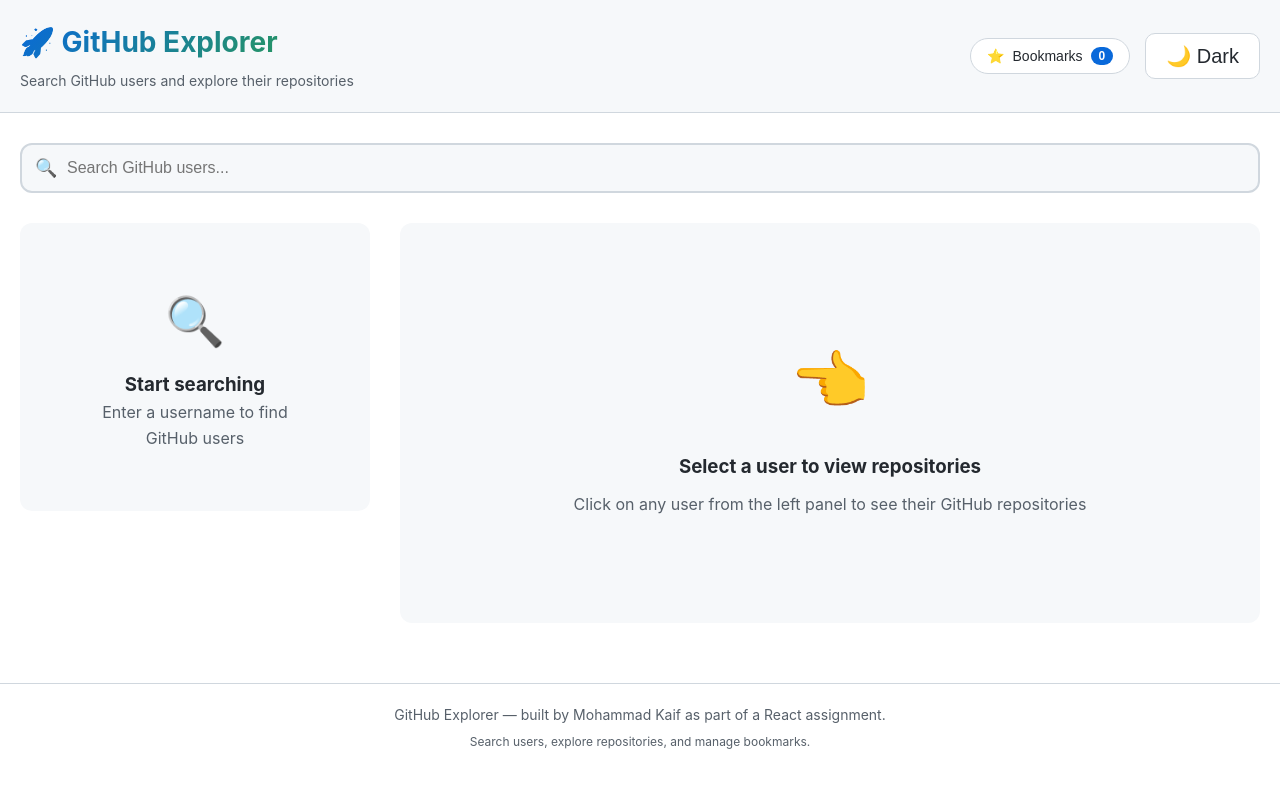
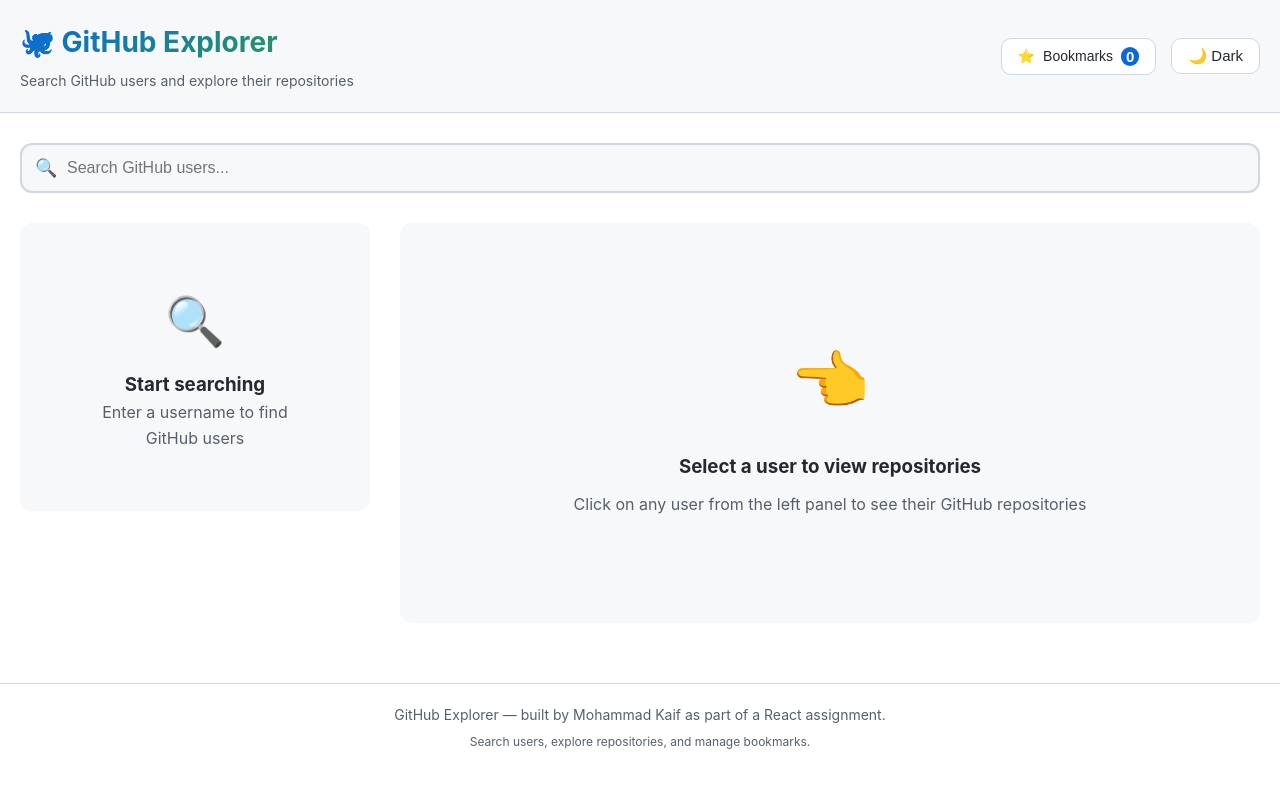
Before and after one commit to kaif8077/github-explorer, a React (Vite) app in the folder github-explorer/: page / in a window 1280 px wide. Shown: the top 788 px of the page. Built offline with nearby package versions, Linux system fonts and the light colour scheme; the HTML template or start-up script is replaced by a standard one.

Commit message:
update  on home page

```diff
--- a/github-explorer/src/pages/Home.jsx
+++ b/github-explorer/src/pages/Home.jsx
@@ -192,7 +192,7 @@
                                 backgroundClip: 'text',
                                 marginBottom: '5px'
                             }}>
-                                🚀 GitHub Explorer
+                                🐙 GitHub Explorer
                             </h1>
                             <p style={{ color: 'var(--text-secondary)', fontSize: '14px' }}>
                                 Search GitHub users and explore their repositories
@@ -211,7 +211,7 @@
                                     padding: '8px 16px',
                                     background: showBookmarks ? 'var(--accent-blue)' : 'var(--bg-card)',
                                     border: `1px solid var(--border-color)`,
-                                    borderRadius: '20px',
+                                    borderRadius: '10px',
                                     color: showBookmarks ? 'white' : 'var(--text-primary)',
                                     cursor: 'pointer',
                                     fontSize: '14px',
@@ -226,9 +226,9 @@
                                 <span style={{
                                     background: showBookmarks ? 'white' : 'var(--accent-blue)',
                                     color: showBookmarks ? 'var(--accent-blue)' : 'white',
-                                    padding: '2px 8px',
-                                    borderRadius: '12px',
-                                    fontSize: '12px',
+                                    padding: '1px 5px',
+                                    borderRadius: '10px',
+                                    fontSize: '15px',
                                     fontWeight: 'bold'
                                 }}>
                                     {bookmarkedCount}
@@ -238,13 +238,13 @@
                             <button
                                 onClick={() => setIsDarkMode(!isDarkMode)}
                                 style={{
-                                    padding: '10px 20px',
+                                    padding: '8px 16px',
                                     background: 'var(--bg-card)',
                                     border: `1px solid var(--border-color)`,
                                     borderRadius: '10px',
                                     color: 'var(--text-primary)',
                                     cursor: 'pointer',
-                                    fontSize: '20px',
+                                    fontSize: '15px',
                                     transition: 'all 0.2s ease'
                                 }}
                             >
```
